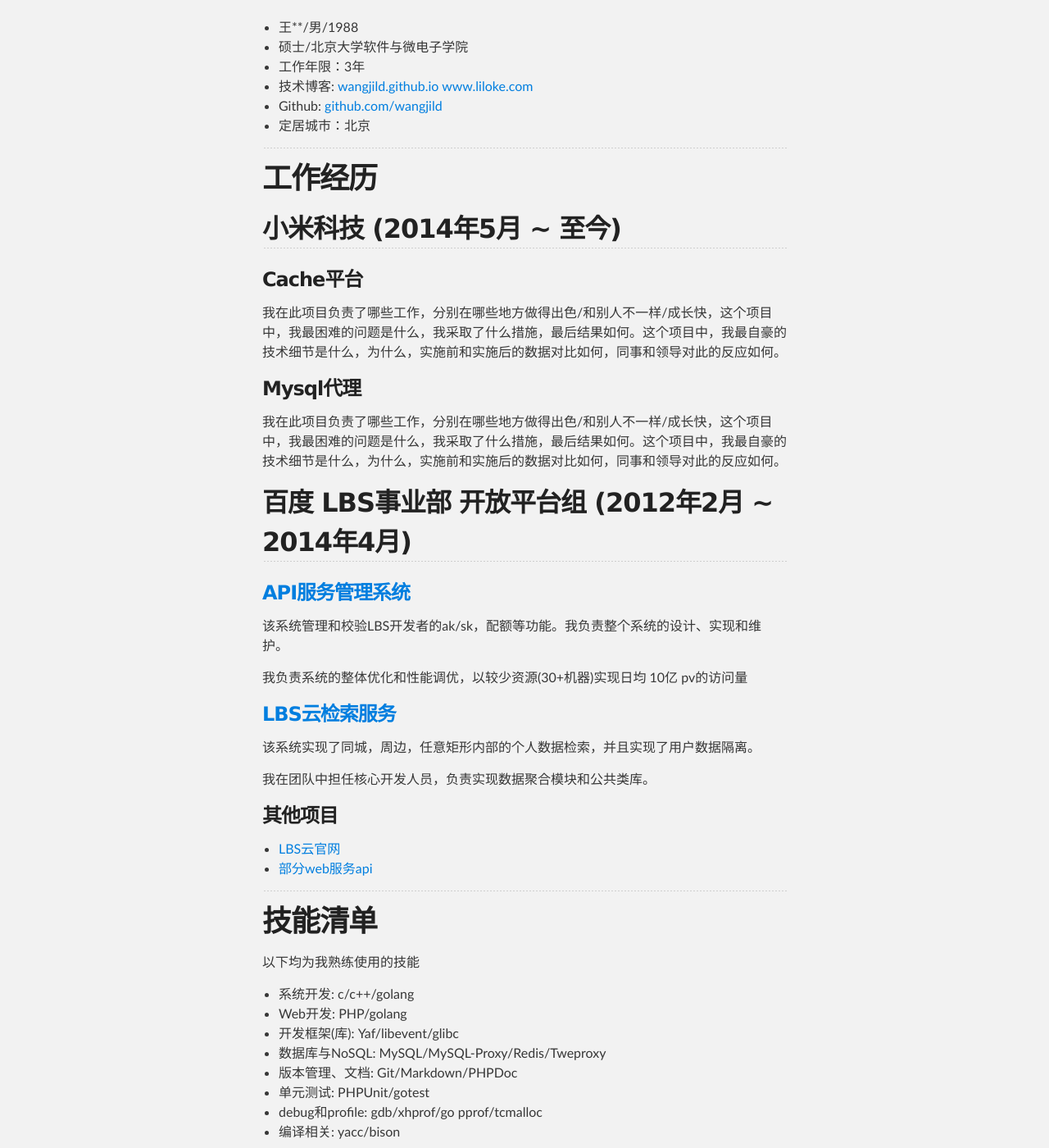
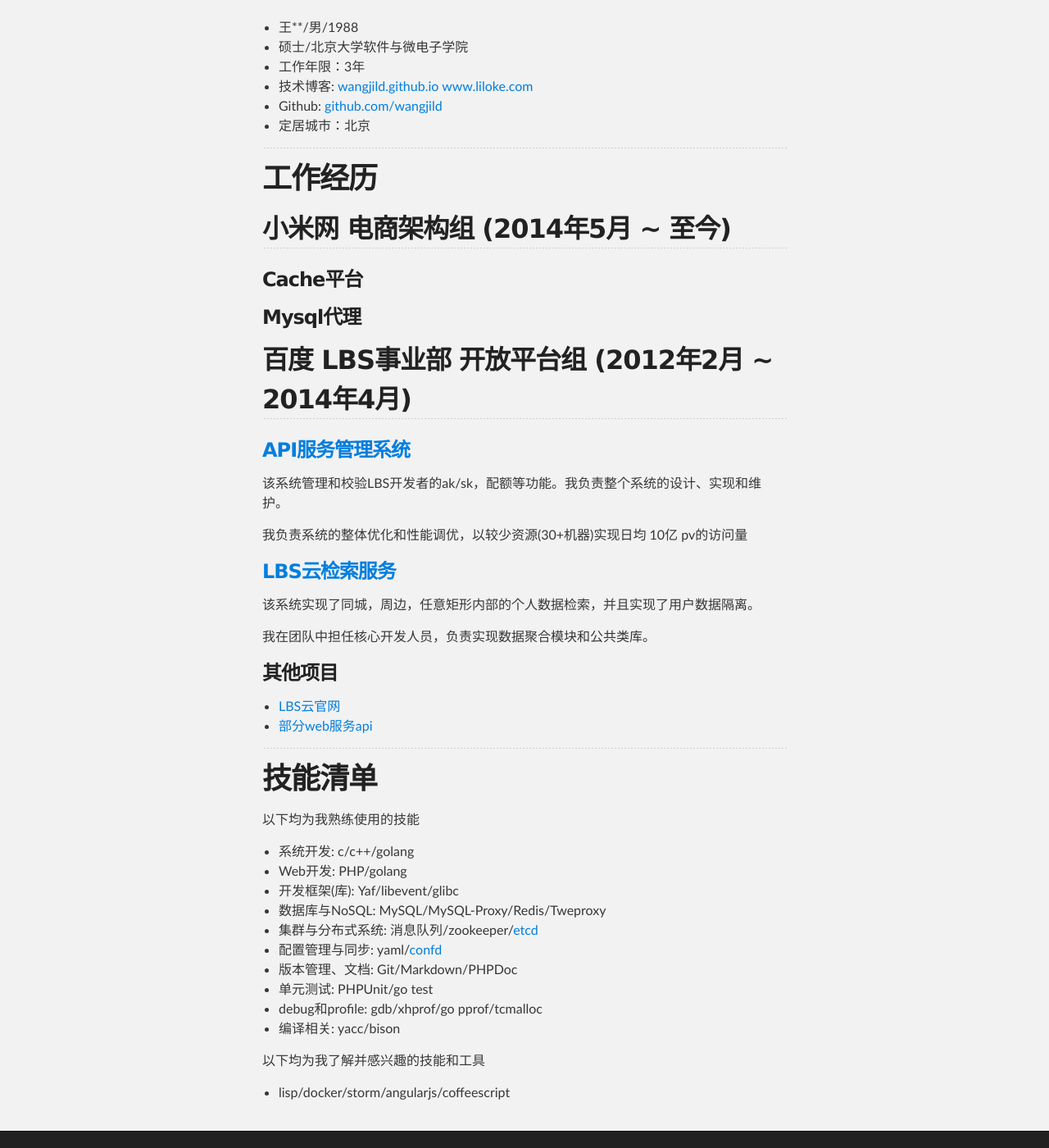
Before and after one commit to wangjild/wangjild.github.io, a Jekyll site: the page built from about/index.markdown, in a window 1280 px wide and 1400 px high, scrolled down 494 px. Shown: the whole window at 82% size. Built offline with Jekyll 4.4.1, drawn with Linux system fonts in a browser that asks for light colours.

Commit message:
add mi project

```diff
--- a/about/index.markdown
+++ b/about/index.markdown
@@ -3,6 +3,7 @@
     title: Endless Void
     tagline: About me
 ---
+
 # 联系方式
 <img style="float: right" src="/images/weixin.png" alt="扫我" height="100" width="100" />
 
@@ -12,7 +13,6 @@
  - 知乎:   [www.zhihu.com/people/wangjild](http://www.zhihu.com/people/wangjild)
 
 ---
-
 
 # 个人信息
 
@@ -27,15 +27,11 @@
 
 # 工作经历
 
-## 小米科技 (2014年5月 ~ 至今)
+## 小米网 电商架构组 (2014年5月 ~ 至今)
 
 ### Cache平台
-我在此项目负责了哪些工作，分别在哪些地方做得出色/和别人不一样/成长快，这个项目中，我最困难的问题是什么，我采取了什么措施，最后结果如何。这个项目中，我最自豪的技术细节是什么，为什么，实施前和实施后的数据对比如何，同事和领导对此的反应如何。
-
 
 ### Mysql代理
-我在此项目负责了哪些工作，分别在哪些地方做得出色/和别人不一样/成长快，这个项目中，我最困难的问题是什么，我采取了什么措施，最后结果如何。这个项目中，我最自豪的技术细节是什么，为什么，实施前和实施后的数据对比如何，同事和领导对此的反应如何。
-
 
 ## 百度 LBS事业部 开放平台组 (2012年2月 ~ 2014年4月)
 
@@ -64,8 +60,10 @@
 - Web开发:          PHP/golang
 - 开发框架(库):     Yaf/libevent/glibc
 - 数据库与NoSQL:    MySQL/MySQL-Proxy/Redis/Tweproxy
+- 集群与分布式系统: 消息队列/zookeeper/[etcd](https://github.com/coreos/etcd)
+- 配置管理与同步:   yaml/[confd](https://github.com/kelseyhightower/confd)
 - 版本管理、文档:   Git/Markdown/PHPDoc
-- 单元测试:         PHPUnit/gotest
+- 单元测试:         PHPUnit/go test
 - debug和profile:   gdb/xhprof/go pprof/tcmalloc
 - 编译相关:         yacc/bison
 
```
Also changed, not shown: 1 other file.
